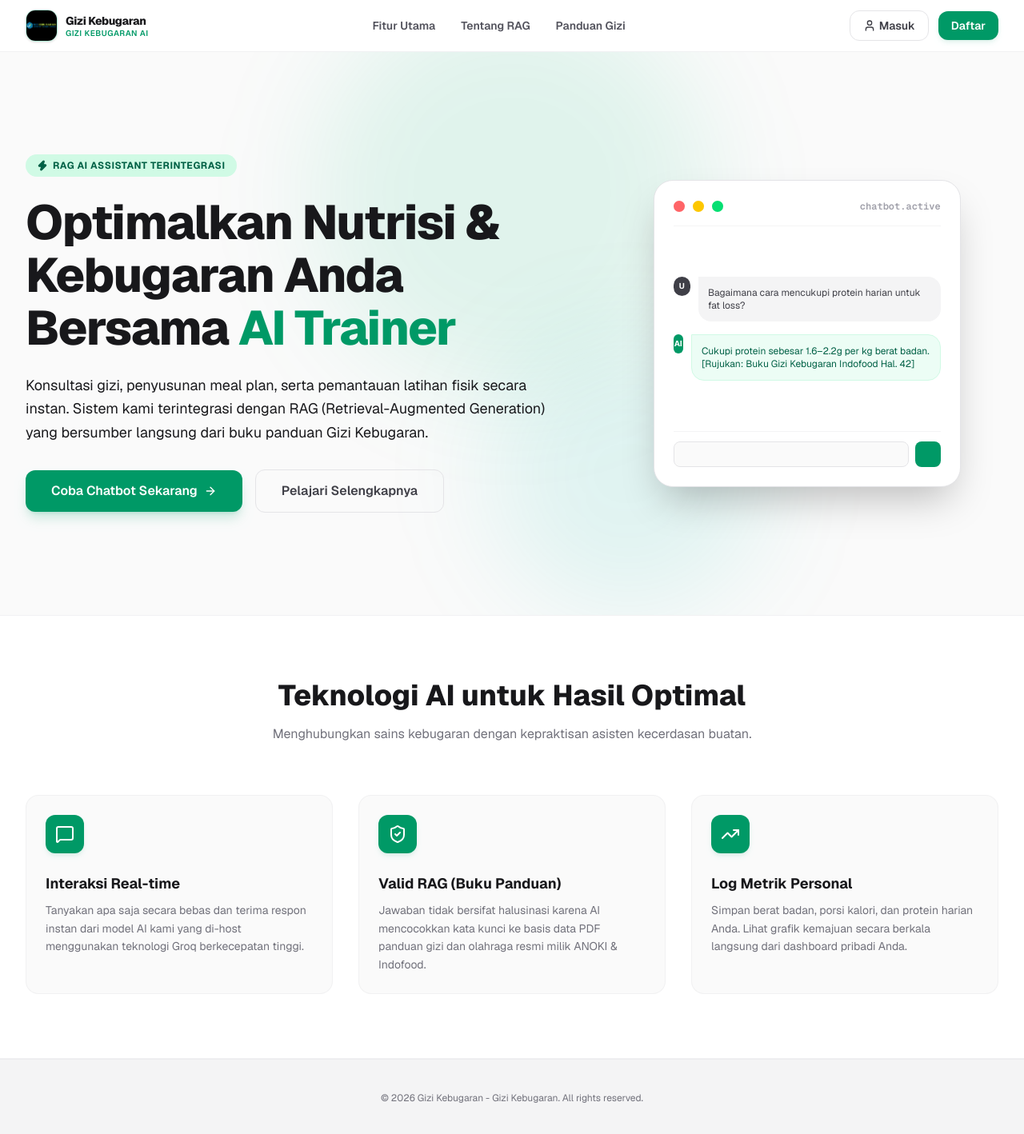
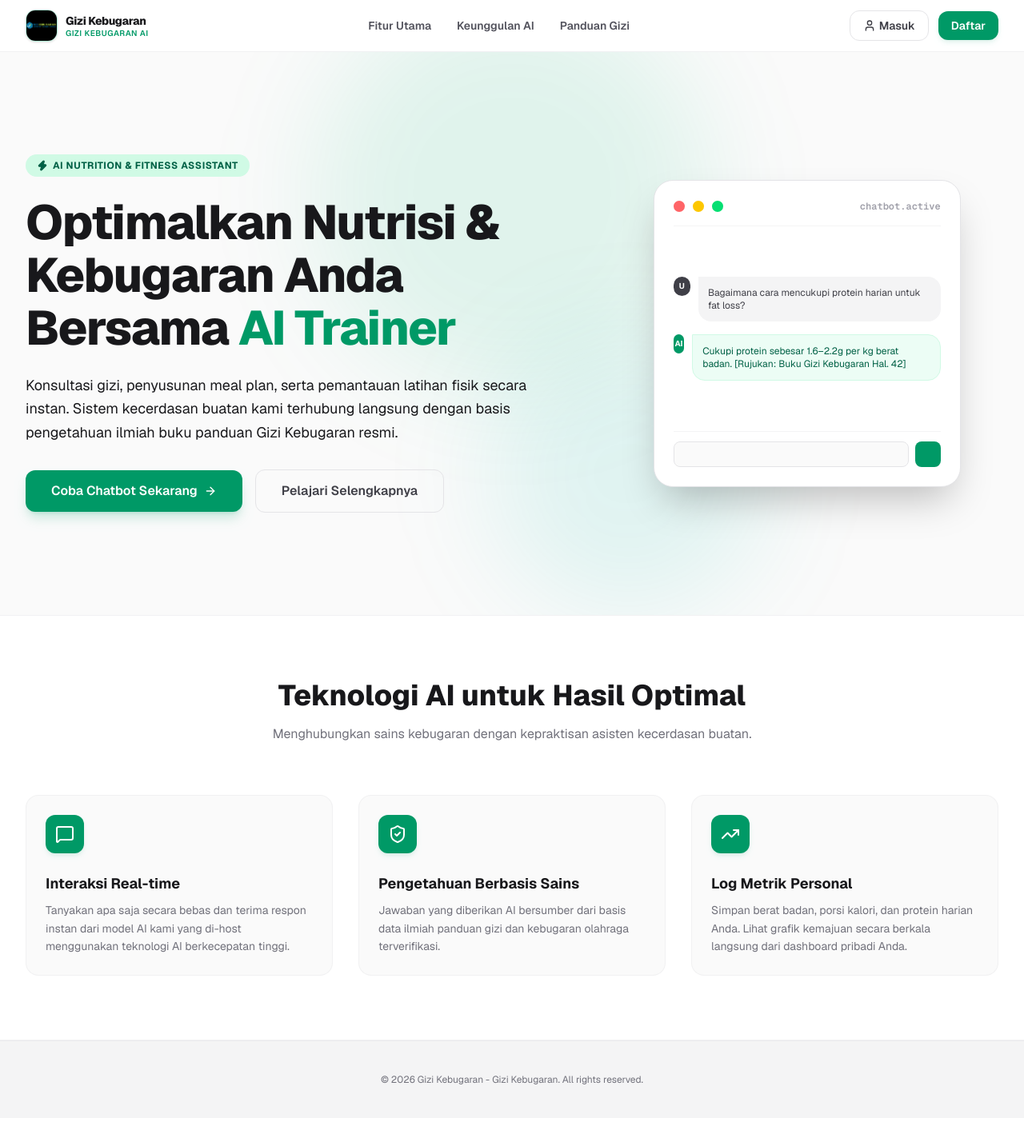
Before and after one commit to shiverzichida/chatbotgk, a Next.js app: page / in a window 1280 px wide. Shown: the top 1418 px of the page at 80% size. Built offline with nearby package versions, Linux system fonts and the light colour scheme; no server answers.

Commit message:
style: remove RAG and Coach Muri branding mentions from client user interface

```diff
--- a/src/app/page.tsx
+++ b/src/app/page.tsx
@@ -34,7 +34,7 @@ export default function LandingPage() {
           {/* Desktop Nav Links */}
           <nav className="hidden md:flex items-center gap-8 text-sm font-semibold text-zinc-600 dark:text-zinc-400">
             <a href="#fitur" className="hover:text-emerald-600 transition-colors">Fitur Utama</a>
-            <a href="#tentang" className="hover:text-emerald-600 transition-colors">Tentang RAG</a>
+            <a href="#fitur" className="hover:text-emerald-600 transition-colors">Keunggulan AI</a>
             <a href="#panduan" className="hover:text-emerald-600 transition-colors">Panduan Gizi</a>
           </nav>
 
@@ -71,13 +71,13 @@ export default function LandingPage() {
             <div className="lg:col-span-7 space-y-6 text-center lg:text-left">
               <span className="inline-flex items-center gap-1.5 px-3.5 py-1.5 rounded-full bg-emerald-100 dark:bg-emerald-950/50 text-emerald-800 dark:text-emerald-400 text-xs font-bold uppercase tracking-wider">
                 <Zap className="w-3.5 h-3.5 fill-current" />
-                RAG AI Assistant Terintegrasi
+                AI NUTRITION & FITNESS ASSISTANT
               </span>
               <h1 className="text-4xl sm:text-5xl lg:text-6xl font-extrabold text-zinc-900 dark:text-zinc-50 leading-[1.1] tracking-tight">
                 Optimalkan Nutrisi & Kebugaran Anda Bersama <span className="text-emerald-600">AI Trainer</span>
               </h1>
               <p className="text-zinc-650 dark:text-zinc-400 text-base sm:text-lg max-w-2xl leading-relaxed mx-auto lg:mx-0">
-                Konsultasi gizi, penyusunan meal plan, serta pemantauan latihan fisik secara instan. Sistem kami terintegrasi dengan RAG (Retrieval-Augmented Generation) yang bersumber langsung dari buku panduan Gizi Kebugaran.
+                Konsultasi gizi, penyusunan meal plan, serta pemantauan latihan fisik secara instan. Sistem kecerdasan buatan kami terhubung langsung dengan basis pengetahuan ilmiah buku panduan Gizi Kebugaran resmi.
               </p>
 
               <div className="flex flex-col sm:flex-row items-center justify-center lg:justify-start gap-4 pt-2">
@@ -120,7 +120,7 @@ export default function LandingPage() {
                   <div className="flex gap-2.5 items-start">
                     <div className="w-6 h-6 rounded-full bg-emerald-600 text-[10px] text-white flex items-center justify-center font-bold">AI</div>
                     <div className="bg-emerald-50 dark:bg-emerald-950/20 text-xs p-3 rounded-2xl rounded-tl-none text-emerald-800 dark:text-emerald-400 border border-emerald-100 dark:border-emerald-900/30">
-                      Cukupi protein sebesar 1.6–2.2g per kg berat badan. [Rujukan: Buku Gizi Kebugaran Indofood Hal. 42]
+                      Cukupi protein sebesar 1.6–2.2g per kg berat badan. [Rujukan: Buku Gizi Kebugaran Hal. 42]
                     </div>
                   </div>
                 </div>
@@ -155,7 +155,7 @@ export default function LandingPage() {
               </div>
               <h3 className="text-lg font-bold mb-2 text-zinc-900 dark:text-zinc-50">Interaksi Real-time</h3>
               <p className="text-sm text-zinc-500 dark:text-zinc-400 leading-relaxed">
-                Tanyakan apa saja secara bebas dan terima respon instan dari model AI kami yang di-host menggunakan teknologi Groq berkecepatan tinggi.
+                Tanyakan apa saja secara bebas dan terima respon instan dari model AI kami yang di-host menggunakan teknologi AI berkecepatan tinggi.
               </p>
             </div>
 
@@ -163,9 +163,9 @@ export default function LandingPage() {
               <div className="p-3 bg-emerald-600 text-white rounded-xl w-fit mb-6 shadow-md shadow-emerald-600/10">
                 <ShieldCheck className="w-6 h-6" />
               </div>
-              <h3 className="text-lg font-bold mb-2 text-zinc-900 dark:text-zinc-50">Valid RAG (Buku Panduan)</h3>
+              <h3 className="text-lg font-bold mb-2 text-zinc-900 dark:text-zinc-50">Pengetahuan Berbasis Sains</h3>
               <p className="text-sm text-zinc-500 dark:text-zinc-400 leading-relaxed">
-                Jawaban tidak bersifat halusinasi karena AI mencocokkan kata kunci ke basis data PDF panduan gizi dan olahraga resmi milik ANOKI & Indofood.
+                Jawaban yang diberikan AI bersumber dari basis data ilmiah panduan gizi dan kebugaran olahraga terverifikasi.
               </p>
             </div>
 
```
